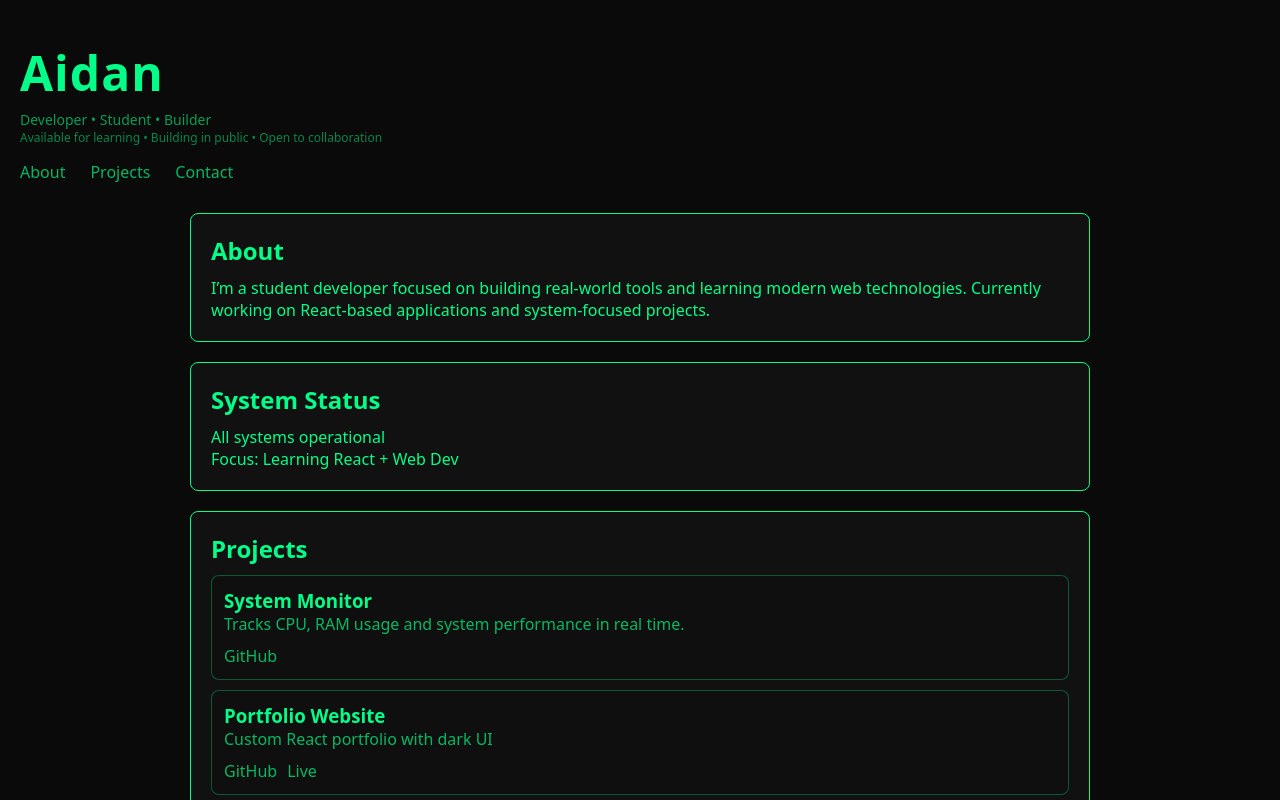
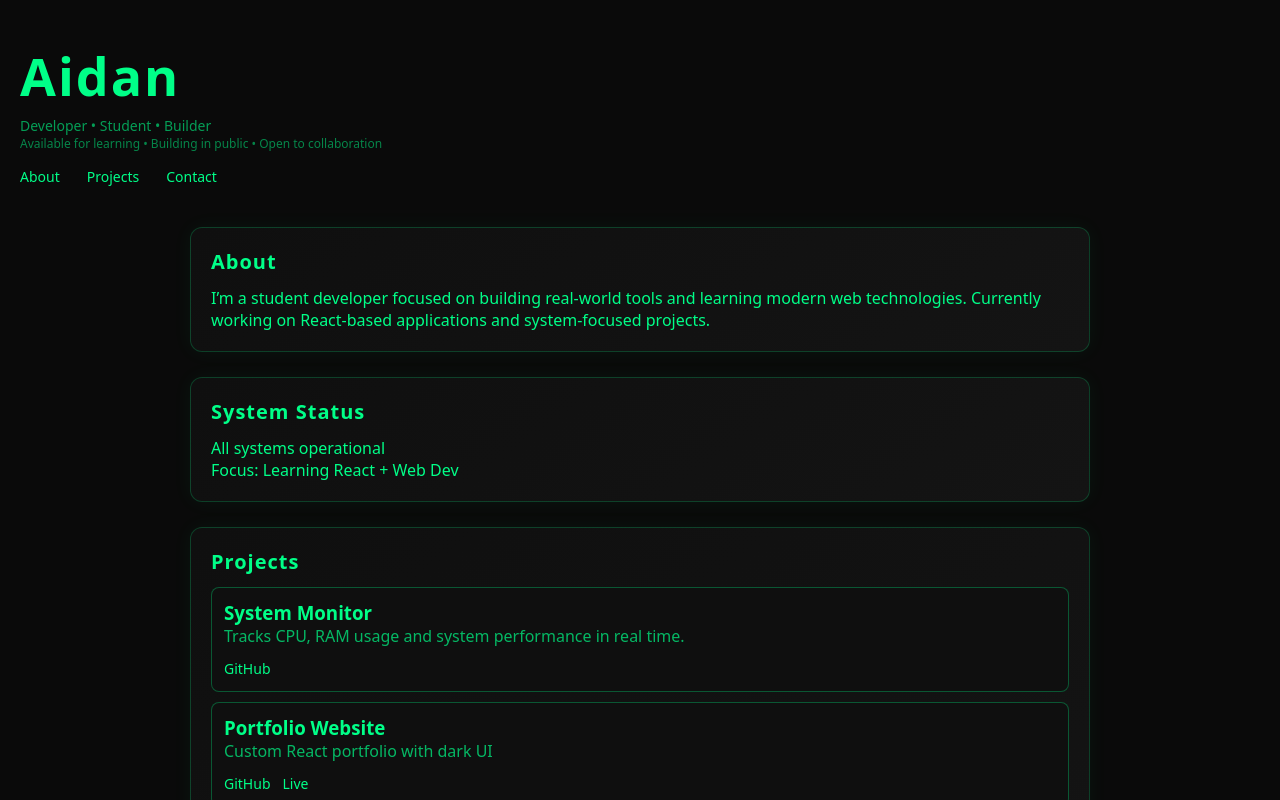
Before and after one commit to Aidanj404/portfolio, a React app: page / in a window 1280 px wide. Shown: the top 800 px of the page. Built offline with nearby package versions, Linux system fonts and the light colour scheme; the HTML template or start-up script is replaced by a standard one.

Commit message:
Enhances portfolio card styles and link hovers

```diff
--- a/src/App.jsx
+++ b/src/App.jsx
@@ -100,12 +100,34 @@ function Project({ title, desc, github, live }) {
 
       <div style={{ marginTop: "10px" }}>
         {github && (
-          <a href={github} target="_blank" rel="noreferrer" style={styles.link}>
+          <a
+            href={github}
+            target="_blank"
+            rel="noreferrer"
+            style={styles.link}
+            onMouseEnter={(e) => {
+              e.currentTarget.style.borderBottom = "1px solid #00ff88";
+            }}
+            onMouseLeave={(e) => {
+              e.currentTarget.style.borderBottom = "1px solid transparent";
+            }}
+          >
             GitHub
           </a>
         )}
         {live && (
-          <a href={live} target="_blank" rel="noreferrer" style={styles.link}>
+          <a
+            href={live}
+            target="_blank"
+            rel="noreferrer"
+            style={styles.link}
+            onMouseEnter={(e) => {
+              e.currentTarget.style.borderBottom = "1px solid #00ff88";
+            }}
+            onMouseLeave={(e) => {
+              e.currentTarget.style.borderBottom = "1px solid transparent";
+            }}
+          >
             Live
           </a>
         )}
@@ -138,9 +160,9 @@ const styles = {
   },
 
   title: {
-    fontSize: "48px",
+    fontSize: "52px",
     marginBottom: "5px",
-    letterSpacing: "1px",
+    letterSpacing: "2px",
   },
 
   subtitle: {
@@ -157,27 +179,31 @@ const styles = {
   link: {
     color: "#00ff88",
     textDecoration: "none",
-    opacity: 0.7,
-    marginRight: "10px",
+    marginRight: "12px",
+    fontSize: "14px",
+    borderBottom: "1px solid transparent",
   },
 
   grid: {
     display: "grid",
     gridTemplateColumns: "1fr",
-    gap: "20px",
+    gap: "25px",
     maxWidth: "900px",
-    margin: "0 auto",
+    margin: "40px auto",
   },
 
   card: {
-    border: "1px solid #00ff88",
+    border: "1px solid rgba(0,255,136,0.2)",
     padding: "20px",
-    borderRadius: "8px",
-    background: "#111",
+    borderRadius: "12px",
+    background: "linear-gradient(145deg, #0f0f0f, #141414)",
+    boxShadow: "0 0 20px rgba(0,255,136,0.05)",
   },
 
   cardTitle: {
-    marginBottom: "10px",
+    marginBottom: "12px",
+    fontSize: "20px",
+    letterSpacing: "1px",
   },
 
   project: {
```
